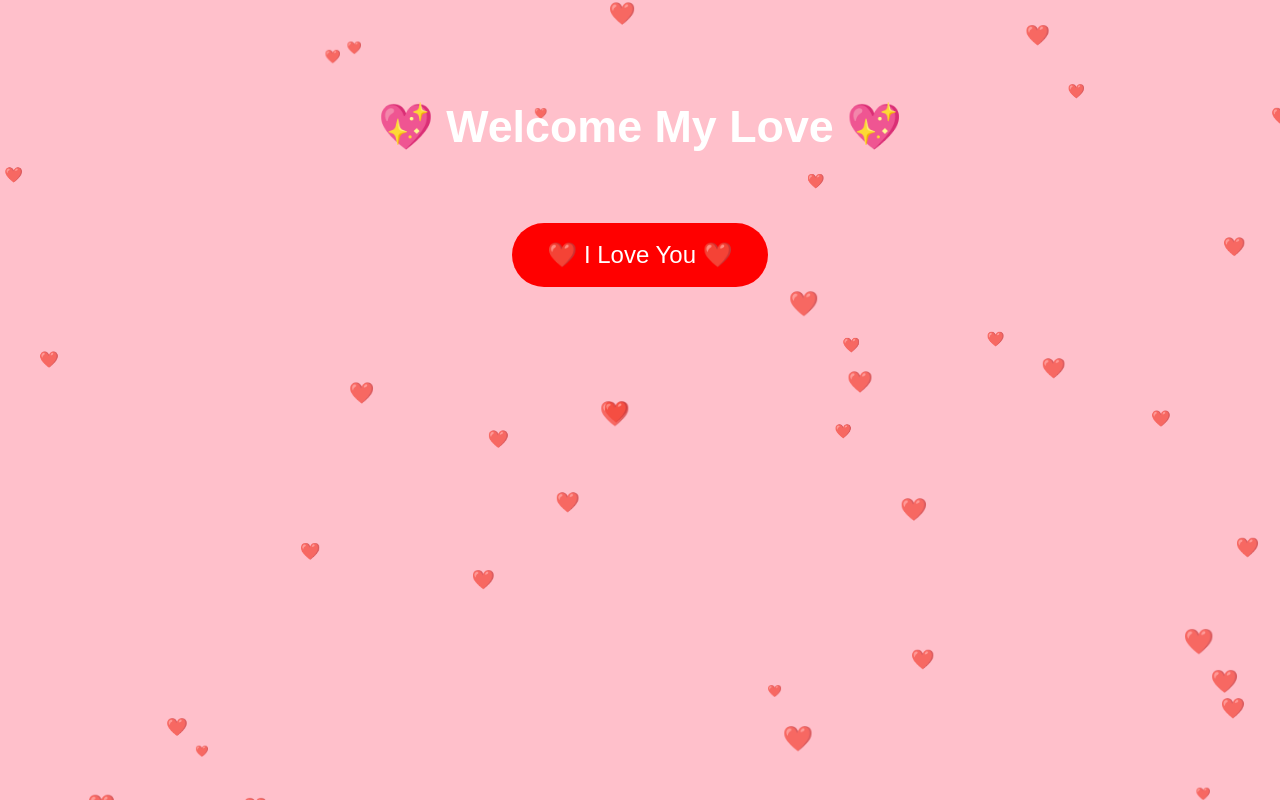
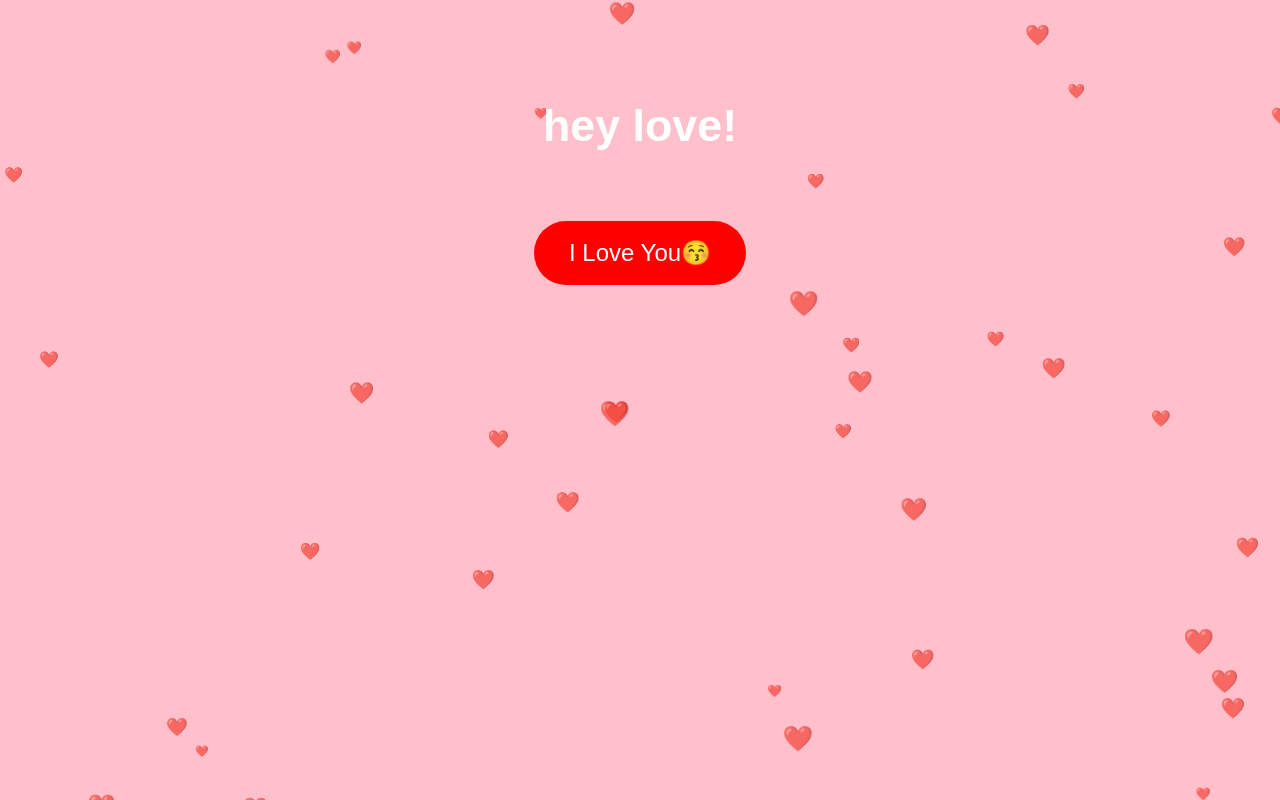
Before and after one commit to amritha2714/playlist-org, a plain HTML site: page index.html in a window 1280 px wide. Drawn offline with Linux system fonts and the light colour scheme.

Commit message:
Update index.html

```diff
--- a/index.html
+++ b/index.html
@@ -11,11 +11,11 @@
 
 <body>
 
-  <h1>💖 Welcome My Love 💖</h1>
+  <h1> hey love! </h1>
 
   <!-- Button goes to playlist page -->
   <button class="love-btn" onclick="goNextPage()">
-    ❤️ I Love You ❤️
+     I Love You😚
   </button>
 
   <script>
```
